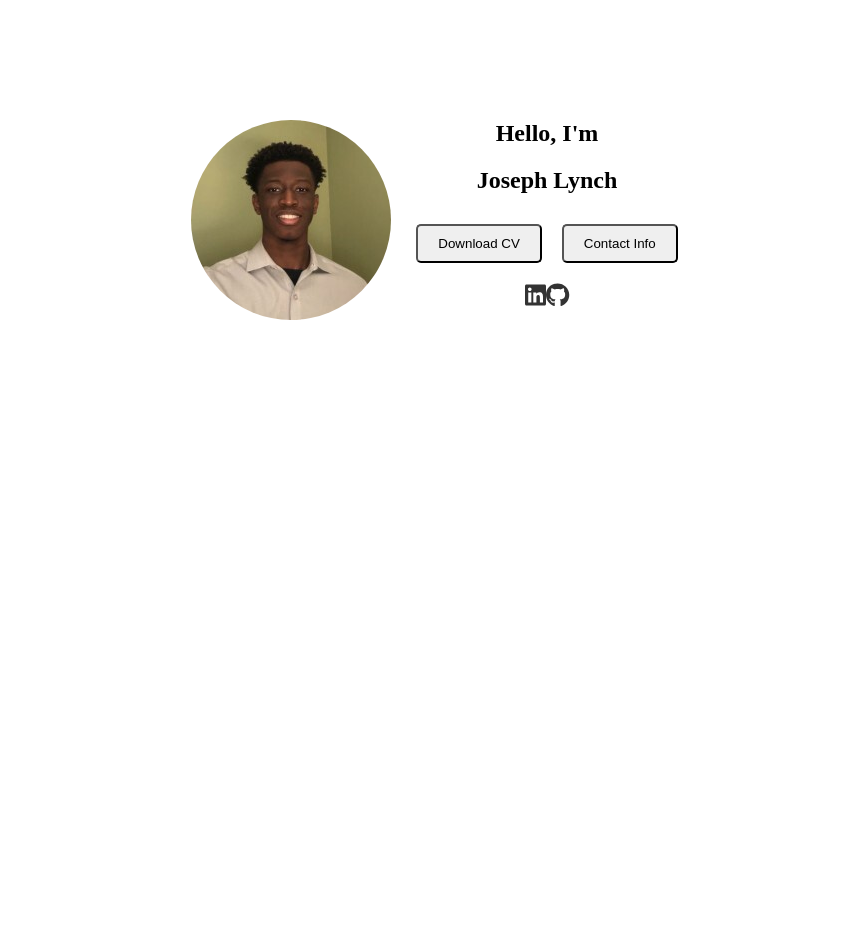
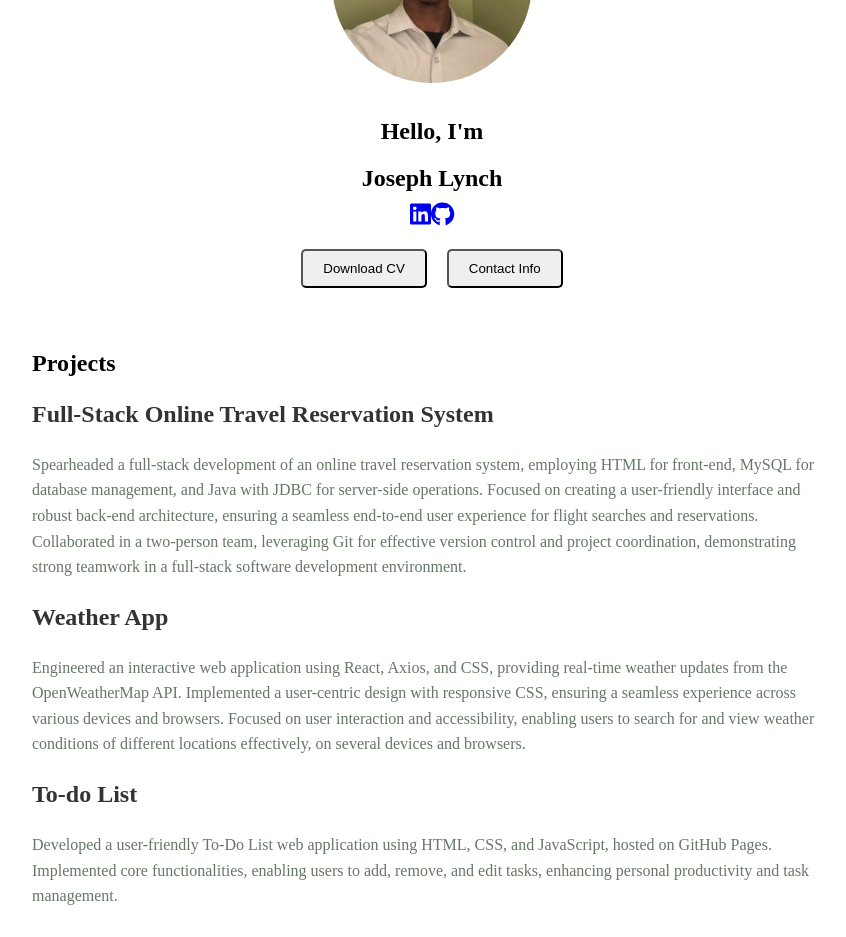
Before and after one commit to jzlynch02/Portfolio-Website, a React (Create React App) app: page / in a window 1280 px wide. Shown: the part 240-1177 px from the top of the page, without its empty margins (208-1054 px from the left). Before the commit the page ends 868 px from the top, so only its background shows below. Built offline with nearby package versions, Linux system fonts and the light colour scheme.

Commit message:
reformatting

```diff
--- a/src/App.js
+++ b/src/App.js
@@ -18,21 +18,41 @@ function App() {
       <main className="App-main">
         <section id="about" className="About">
           <div className="Profile-image">
+            {/* Profile image here */}
           </div>
           <div className="About-content">
             <h2>Hello, I'm</h2>
             <h1>Joseph Lynch</h1>
+            <div className="Social-icons">
+              <a href="https://www.linkedin.com/in/joseph---lynch/" target="_blank" rel="noopener noreferrer">
+                <FontAwesomeIcon icon={faLinkedin} />
+              </a>
+              <a href="https://github.com/jzlynch02" target="_blank" rel="noopener noreferrer">
+                <FontAwesomeIcon icon={faGithub} />
+              </a>
+            </div>
             <div className="Buttons">
               <button>Download CV</button>
               <button>Contact Info</button>
             </div>
-            <div className="Social-icons">
-              <FontAwesomeIcon icon={faLinkedin} />
-              <FontAwesomeIcon icon={faGithub} />
-            </div>
           </div>
         </section>
-        {/* Add other sections (Experience, Projects, Contact) */}
+        <section id="projects" className="Projects">
+          <h2>Projects</h2>
+          <div className="Project-item">
+            <h3>Full-Stack Online Travel Reservation System</h3>
+            <p>Spearheaded a full-stack development of an online travel reservation system, employing HTML for front-end, MySQL for database management, and Java with JDBC for server-side operations. Focused on creating a user-friendly interface and robust back-end architecture, ensuring a seamless end-to-end user experience for flight searches and reservations. Collaborated in a two-person team, leveraging Git for effective version control and project coordination, demonstrating strong teamwork in a full-stack software development environment.</p>
+          </div>
+          <div className="Project-item">
+            <h3>Weather App</h3>
+            <p>Engineered an interactive web application using React, Axios, and CSS, providing real-time weather updates from the OpenWeatherMap API. Implemented a user-centric design with responsive CSS, ensuring a seamless experience across various devices and browsers. Focused on user interaction and accessibility, enabling users to search for and view weather conditions of different locations effectively, on several devices and browsers.</p>
+          </div>
+          <div className="Project-item">
+            <h3>To-do List</h3>
+            <p>Developed a user-friendly To-Do List web application using HTML, CSS, and JavaScript, hosted on GitHub Pages. Implemented core functionalities, enabling users to add, remove, and edit tasks, enhancing personal productivity and task management.</p>
+          </div>
+        </section>
+        {/* Experience and Contact sections would go here */}
       </main>
     </div>
   );
--- a/src/index.css
+++ b/src/index.css
@@ -9,6 +9,7 @@
   width: 100%;
   top: 0;
   z-index: 100;
+  height: 60px; /* Set a fixed height for your header */
 }
 
 .Navigation a {
@@ -19,17 +20,18 @@
 }
 
 .App-main {
-  margin-top: 60px; /* Adjust based on header height */
+  padding-top: 100px; /* Adjust based on header height */
   display: flex;
-  justify-content: center;
-  align-items: center;
-  height: 100vh; /* Adjust based on content */
+  flex-direction: column; /* Stack children vertically */
+  align-items: center; /* Center children horizontally */
 }
 
 .About {
   display: flex;
-  align-items: center;
-  justify-content: space-around;
+  flex-direction: column; /* Stack children of .About vertically */
+  align-items: center; /* Center children of .About horizontally */
+  width: 100%; /* Full width to center content */
+  margin-bottom: 2rem; /* Space between About and Projects */
 }
 
 .Profile-image {
@@ -41,14 +43,15 @@
   background-size: cover;
 }
 
-.About-content h2 {
-  margin: 0;
+.About-content h2, .About-content h1 {
+  margin-bottom: 0.5rem; /* Add some space between your name and title */
 }
 
 .Buttons button {
   margin: 10px;
   padding: 10px 20px;
   border-radius: 5px;
+  cursor: pointer; /* Indicates a clickable button */
 }
 
 .Social-icons {
@@ -56,3 +59,25 @@
   margin: 10px;
   color: #333;
 }
+
+.Projects {
+  text-align: left;
+  width: 80%; /* Adjust width to your preference */
+  max-width: 800px; /* Adjust max-width for large screens */
+  margin: 0 auto; /* Center the projects */
+}
+
+.Project-item {
+  margin-bottom: 20px;
+}
+
+.Project-item h3 {
+  color: #333;
+  font-size: 1.5em;
+}
+
+.Project-item p {
+  font-size: 1em;
+  line-height: 1.6;
+  color: #676;
+}
```
